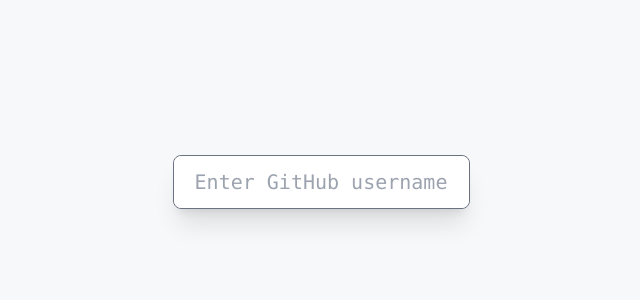
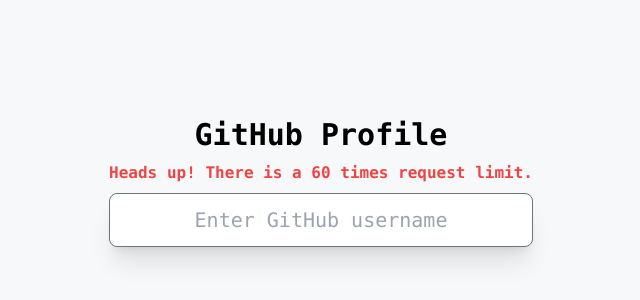
Before and after one commit to et-naruto/profile, a Next.js app: page / in a window 1280 px wide. Shown: the part 218-518 px from the top of the page, without its empty margins (319-959 px from the left). Built offline with nearby package versions, Linux system fonts and the light colour scheme.

Commit message:
Update index.jsx

```diff
--- a/pages/index.jsx
+++ b/pages/index.jsx
@@ -13,8 +13,10 @@
           <link rel="icon" href="/favicon.ico" />
         </Head>
         <div>
+          <h1 className="text-3xl font-bold mb-2 text-center font-mono">GitHub Profile</h1>
+          <p className="text-md text-red-500 font-semibold mb-2 text-center font-mono">Heads up! There is a 60 times request limit.</p>
           <form
-            className="rounded-lg border border-gray-500 text-center font-mono  shadow-xl outline-0 active:border-gray-600	"
+            className="rounded-lg bg-white border border-gray-500 text-center font-mono  shadow-xl outline-0 active:border-gray-600	"
             onSubmit={(e) => {
               e.preventDefault()
               Router.push({
```
